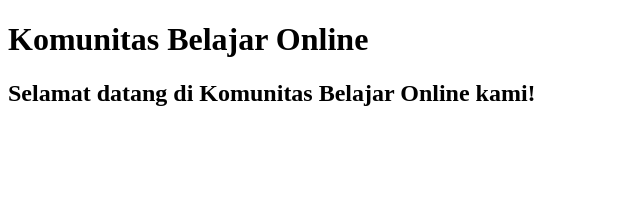
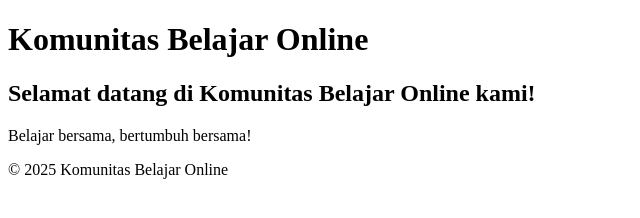
Before and after one commit to Fatimahaminati/Komunitas_Belajar_Online, a plain HTML site: page index.html in a window 1280 px wide. Shown: the whole page, without its empty margins (0-640 px from the left). Drawn offline with Linux system fonts and the light colour scheme.

Commit message:
membuat file index new

```diff
--- a/index.html
+++ b/index.html
@@ -4,11 +4,20 @@
     <meta charset="UTF-8">
     <meta name="viewport" content="width=device-width, initial-scale=1.0">
     <title>Komunitas Belajar Online</title>
-    <link rel="stylsheet" href="style.css">
+    <link rel="stylesheet" href="style.css">
+</head>
 <body>
     <header>
         <h1>Komunitas Belajar Online</h1>
         <h2>Selamat datang di Komunitas Belajar Online kami!</h2>
     </header>
+
+    <main>
+        <p>Belajar bersama, bertumbuh bersama!</p>
+    </main>
+
+    <footer>
+        <p>&copy; 2025 Komunitas Belajar Online</p>
+    </footer>
 </body>
 </html>
```
Lines whose indentation alone changed are shown as unchanged.
